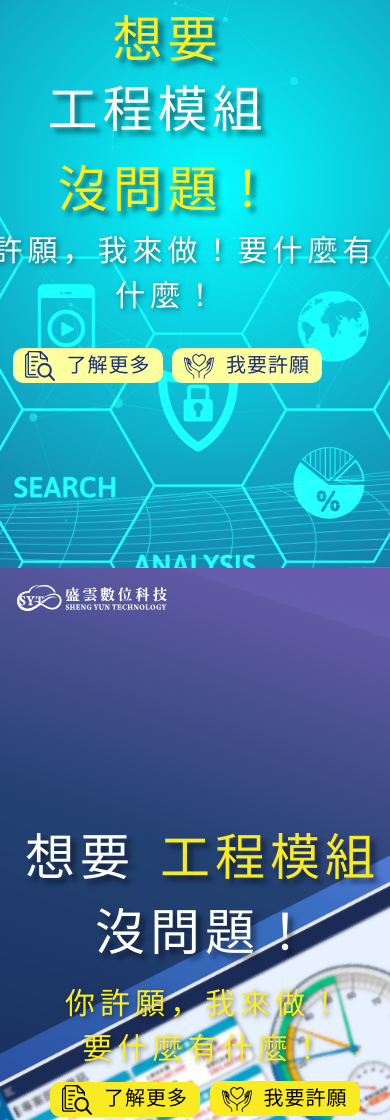
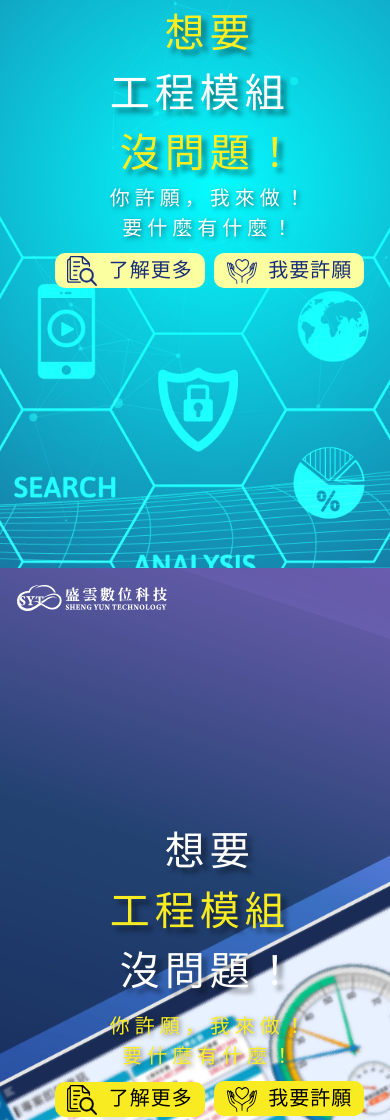
Before and after one commit to cwy104seung28/cwy104seung28.github.io, a plain HTML site: page index.html in a window 390 px wide. Shown: the part 242-1362 px from the top of the page. Drawn offline with nearby package versions, Linux system fonts and the light colour scheme.

Commit message:
0624 RWD 調整

```diff
--- a/css/sample.scss
+++ b/css/sample.scss
@@ -126,9 +126,9 @@ body {
                     top: 35%;
                     left: calc(50% - 300px);
                 }
-                @media (max-width:659px) {
+                @media (max-width:767px) {
                     top: 25%;
-                    left: calc(50% - 250px);
+                    left: calc(50% - 140px);
                 }
 
                 button {
@@ -149,6 +149,12 @@ body {
                         height: 35px;
                         font-size: 20px;
                     }
+                    @media (max-width:991px) {
+                        margin-top: 30px;
+                    }
+                    @media (max-width:767px) {
+                        margin-top: 10px;
+                    }
                     &:hover {
                         background-color: #192D79;
                         color: #FCFF9F;
@@ -166,9 +172,7 @@ body {
                         display: none;
                     }
 
-                    @media (max-width:991px) {
-                        margin-top: 30px;
-                    }
+
                 }
 
                 .more-btn {
@@ -202,6 +206,9 @@ body {
                     @media (max-width:991px) {
                         font-size: 50px;
                     }
+                    @media (max-width:767px) {
+                        font-size: 40px;
+                    }
 
                 }
 
@@ -212,18 +219,9 @@ body {
                     @media (max-width:991px) {
                         font-size: 30px;
                     }
-                }
-                .sample03-notshow{
-                    @media (max-width:659px) {
-                        display: none;
+                    @media (max-width:767px) {
+                        font-size: 20px;
                     }
-                }
-                .sample03-show{
-                    display: none;
-                    @media (max-width:659px) {
-                        display: block;
-                    }
-
                 }
             }
 
@@ -252,11 +250,13 @@ body {
                     // top: 35%;
                     left: calc(50% - 160px);
                 }
-                @media (max-width:659px) {
-                    top: 70px;
-                    left: calc(50% - 120px);
+                @media (max-width:767px) {
+                    font-size: 40px;
+                    top: 60px;
+                    left: calc(50% - 100px);
                 }
             }
+
         }
 
     }
@@ -299,6 +299,9 @@ body {
                 @media (max-width:991px) {
                     text-align: center;
                     left: calc(50% - 170px);
+                }
+                @media (max-width:767px) {
+                    left: calc(50% - 140px);
                 }
 
 
@@ -381,6 +384,9 @@ body {
                     @media (max-width:991px) {
                         font-size: 50px;
                     }
+                    @media (max-width:767px) {
+                        font-size: 40px;
+                    }
                 }
 
                 .sample-content {
@@ -394,6 +400,9 @@ body {
 
                     @media (max-width:991px) {
                         font-size: 30px;
+                    }
+                    @media (max-width:767px) {
+                        font-size: 20px;
                     }
                 }
             }
@@ -416,10 +425,27 @@ body {
                     font-size: 50px;
                     left: 135px;
                 }
+                @media (max-width:767px) {
+                    font-size: 40px;
+                    top: 60px;
+                    left: calc(50% - 100px);
+                }
             }
         }
     }
 
+    .sample-notshow{
+        @media (max-width:767px) {
+            display: none;
+        }
+    }
+    .sample-show{
+        display: none;
+        @media (max-width:767px) {
+            display: block;
+        }
+
+    }
     nav.sample-nav {
         .container-fluid {
             .navbar-brand {
--- a/index.html
+++ b/index.html
@@ -57,11 +57,14 @@
         <main class="sample03-main">
             <div class="sample-text">
                 <div class="sample-title">想要
-                    <span class="sample03-notshow">&emsp;&emsp;&emsp;&emsp;&emsp;</span>
-                    <span class="sample03-show"><br></span>
+                    <span class="sample-notshow">&emsp;&emsp;&emsp;&emsp;&emsp;</span>
+                    <span class="sample-show"><br></span>
                     沒問題！
                 </div>
-                <div class="sample-content">你許願，我來做！要什麼有什麼！</div>
+                <div class="sample-content">
+                    你許願，我來做！
+                    <span class="sample-show"></span>
+                    要什麼有什麼！</div>
                 <button class="more-btn">
                     <img class="more-img" src="./img/more-icon-blue.svg" alt="">
                     <img class="more-img-hover" src="./img/more-icon-light-yellow.svg" alt="">
@@ -120,7 +123,10 @@
         </nav>
         <main class="sample04-main">
             <div class="sample-text">
-                <div class="sample-title">想要&emsp;&emsp;&emsp;&emsp;&ensp;<br>沒問題！</div>
+                <div class="sample-title">想要
+                    <span class="sample-notshow">&emsp;&emsp;&emsp;&emsp;&ensp;</span>
+                    <span class="sample-show"></span>
+                    <br>沒問題！</div>
                 <div class="sample-content">你許願，我來做！<br>要什麼有什麼！</div>
                 <button class="more-btn">
                     <img class="more-img" src="./img/more-icon-black.svg" alt="">
```
Also changed, not shown: css/sample.css, 1 other file.
